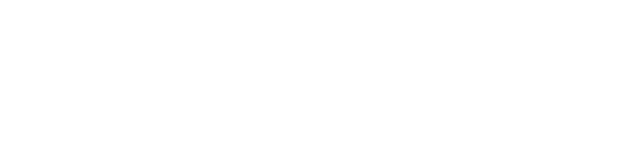
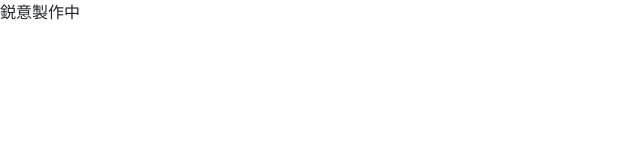
Before and after one commit to himuro6k/portfolio, a plain HTML site: page index.html in a window 1280 px wide. Shown: the whole page, without its empty margins (0-640 px from the left). Drawn offline with nearby package versions, Linux system fonts and the light colour scheme.

Commit message:
Update index.html

```diff
--- a/index.html
+++ b/index.html
@@ -8,6 +8,7 @@
   </head>
   <body>
     <!-- ここに本文を記述します -->
+    鋭意製作中
     <script src="https://code.jquery.com/jquery-3.3.1.slim.min.js" integrity="sha384-q8i/X+965DzO0rT7abK41JStQIAqVgRVzpbzo5smXKp4YfRvH+8abtTE1Pi6jizo" crossorigin="anonymous"></script>
     <script src="https://cdnjs.cloudflare.com/ajax/libs/popper.js/1.14.6/umd/popper.min.js" integrity="sha384-wHAiFfRlMFy6i5SRaxvfOCifBUQy1xHdJ/yoi7FRNXMRBu5WHdZYu1hA6ZOblgut" crossorigin="anonymous"></script>
     <script src="https://stackpath.bootstrapcdn.com/bootstrap/4.2.1/js/bootstrap.min.js" integrity="sha384-B0UglyR+jN6CkvvICOB2joaf5I4l3gm9GU6Hc1og6Ls7i6U/mkkaduKaBhlAXv9k" crossorigin="anonymous"></script>
```
